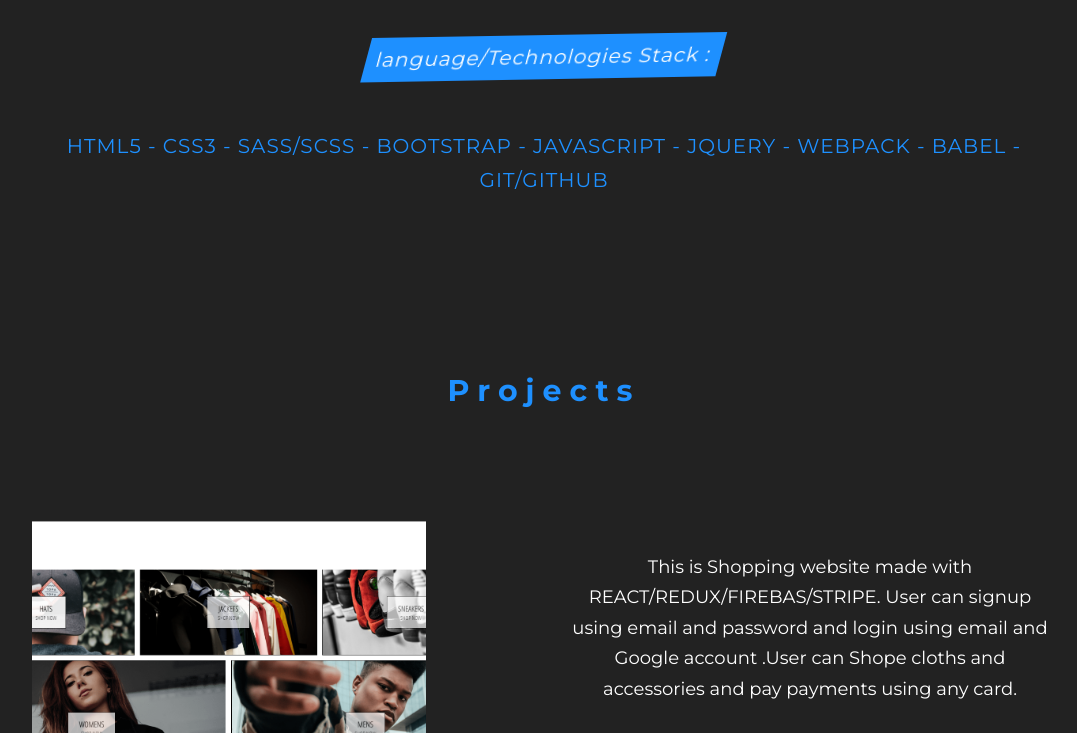
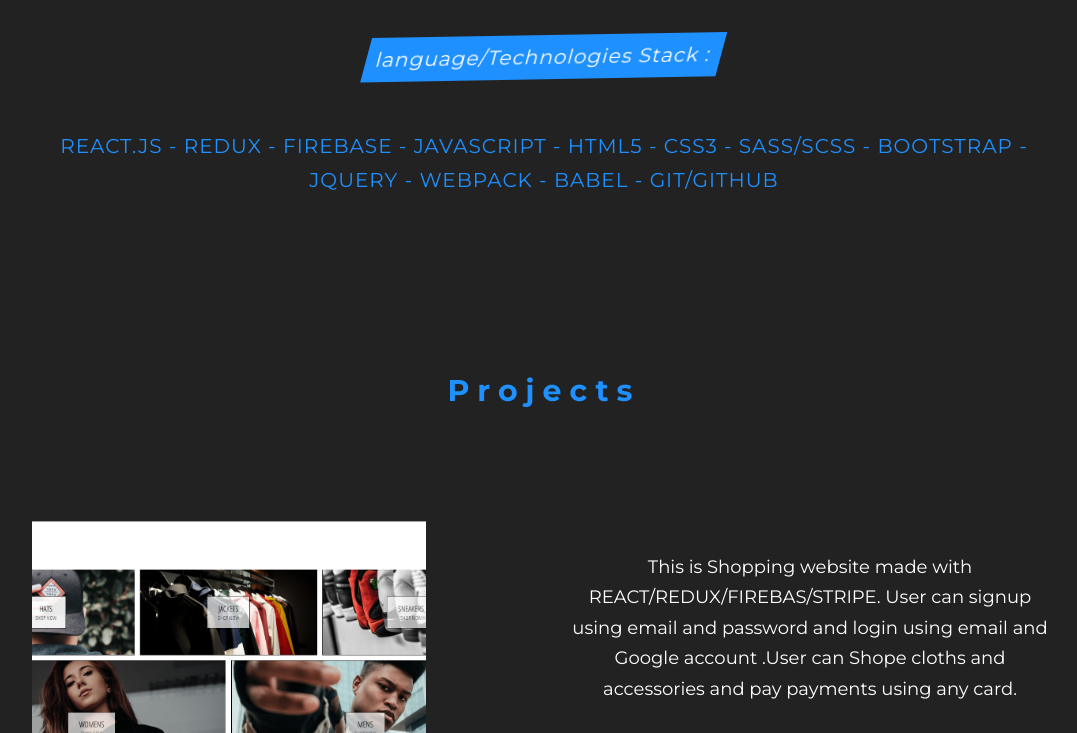
Before and after one commit to hyderly/hyderly.github.io, a website: page index.html in a window 1280 px wide. Shown: the part 1400-2133 px from the top of the page, without its empty margins (96-1173 px from the left). Drawn offline with Linux system fonts and the light colour scheme.

Commit message:
change stack

```diff
--- a/index.html
+++ b/index.html
@@ -84,7 +84,7 @@
         </p>
         <p class="about__text title-2" >language/Technologies Stack :</p>
         <p class="about__text about__text-2" >
-            HTML5 - CSS3 - SASS/SCSS - BOOTSTRAP - JAVASCRIPT - JQUERY - WEBPACK - BABEL - GIT/GITHUB
+            REACT.JS - REDUX - FIREBASE - JAVASCRIPT - HTML5 - CSS3 - SASS/SCSS - BOOTSTRAP -  JQUERY - WEBPACK - BABEL - GIT/GITHUB
         </p>
     </div>
 
```
